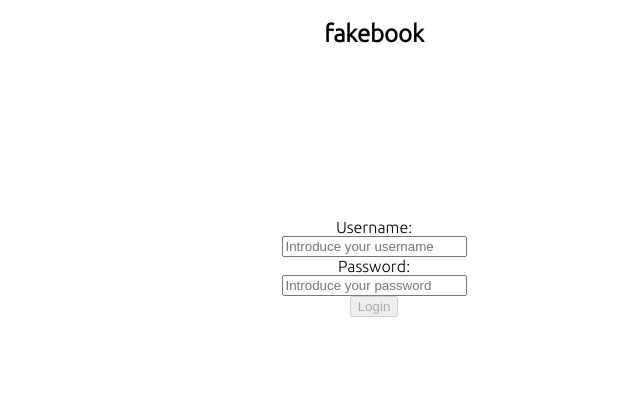
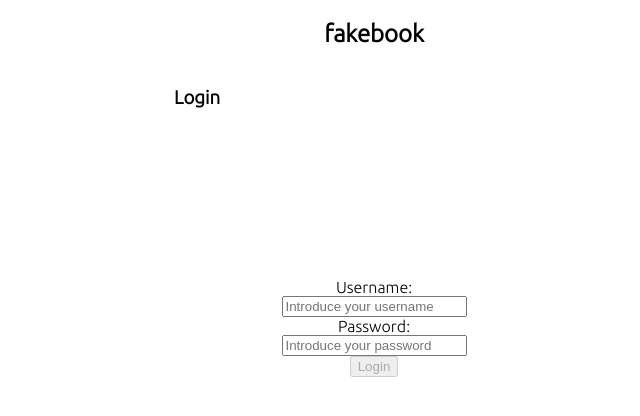
Before and after one commit to adamelamrani/fakebook-frontend, a React (Create React App) app: page /user/login in a window 1280 px wide. Shown: the top 416 px of the page, without its empty margins (266-906 px from the left). Built offline with nearby package versions, Linux system fonts and the light colour scheme.

Commit message:
Added navigation to usermainpage

```diff
--- a/src/App.js
+++ b/src/App.js
@@ -1,8 +1,9 @@
 import styled from "styled-components";
-import Login from "./components/Login/Login";
 import { Route, Routes } from "react-router-dom";
 import Register from "./components/Register/Register";
-import FrontPage from "./components/FrontPage/FrontPage";
+import LoginPage from "./components/pages/LoginPage/LoginPage";
+import FrontPage from "./components/pages/FrontPage/FrontPage";
+import UserMainPage from "./components/pages/UserMainPage/UserMainPage";
 
 function App() {
   const StyledAppDiv = styled.div`
@@ -21,8 +22,9 @@ function App() {
     <StyledAppDiv className="App">
       <Routes>
         <Route path="/" element={<FrontPage />} />
-        <Route path="/user/login" element={<Login />} />
+        <Route path="/user/login" element={<LoginPage />} />
         <Route path="/user/register" element={<Register />} />
+        <Route path="/user/main-page" element={<UserMainPage />} />
       </Routes>
     </StyledAppDiv>
   );
--- a/src/components/Login/Login.js
+++ b/src/components/Login/Login.js
@@ -2,6 +2,7 @@ import { useState } from "react";
 import StyledLogin from "./StyledLogin";
 import { useDispatch } from "react-redux";
 import { loginUserThunk } from "../../redux/thunks/thunks";
+import { useNavigate } from "react-router-dom";
 
 const Login = () => {
   const blankLogin = {
@@ -19,15 +20,15 @@ const Login = () => {
   };
 
   const invalidForm = formData.username === "" || formData.password === "";
-
+  const navigate = useNavigate();
   const dispatch = useDispatch();
   const logUser = (event) => {
     event.preventDefault();
     dispatch(loginUserThunk(formData));
+    navigate("/main-page");
   };
   return (
     <>
-      <h2>fakebook</h2>
       <StyledLogin onSubmit={logUser} className="login-form">
         <label htmlFor="username">Username:</label>
         <input
--- /dev/null
+++ b/src/components/pages/LoginPage/LoginPage.js
@@ -0,0 +1,15 @@
+import Login from "../../Login/Login";
+
+const LoginPage = () => {
+  return (
+    <>
+      <h2>fakebook</h2>
+      <div>
+        <h3>Login</h3>
+        <Login />
+      </div>
+    </>
+  );
+};
+
+export default LoginPage;
--- /dev/null
+++ b/src/components/pages/UserMainPage/UserMainPage.js
@@ -0,0 +1,29 @@
+const UserMainPage = (users) => {
+  return (
+    <>
+      <h2>fakebook</h2>
+      <h3>People around you</h3>
+      <ul className="posible-friends">
+        {users.map((user) => {
+          return (
+            <>
+              <li>
+                <p>
+                  {user.name} {user.lastname}
+                </p>
+              </li>
+              <li>
+                <p>{user.username}</p>
+              </li>
+              <li>
+                <p>{user.birthdate}</p>
+              </li>
+            </>
+          );
+        })}
+      </ul>
+    </>
+  );
+};
+
+export default UserMainPage;
```
Also changed, not shown: src/components/pages/FrontPage/FrontPage.js (renamed from src/components/FrontPage/FrontPage.js).
